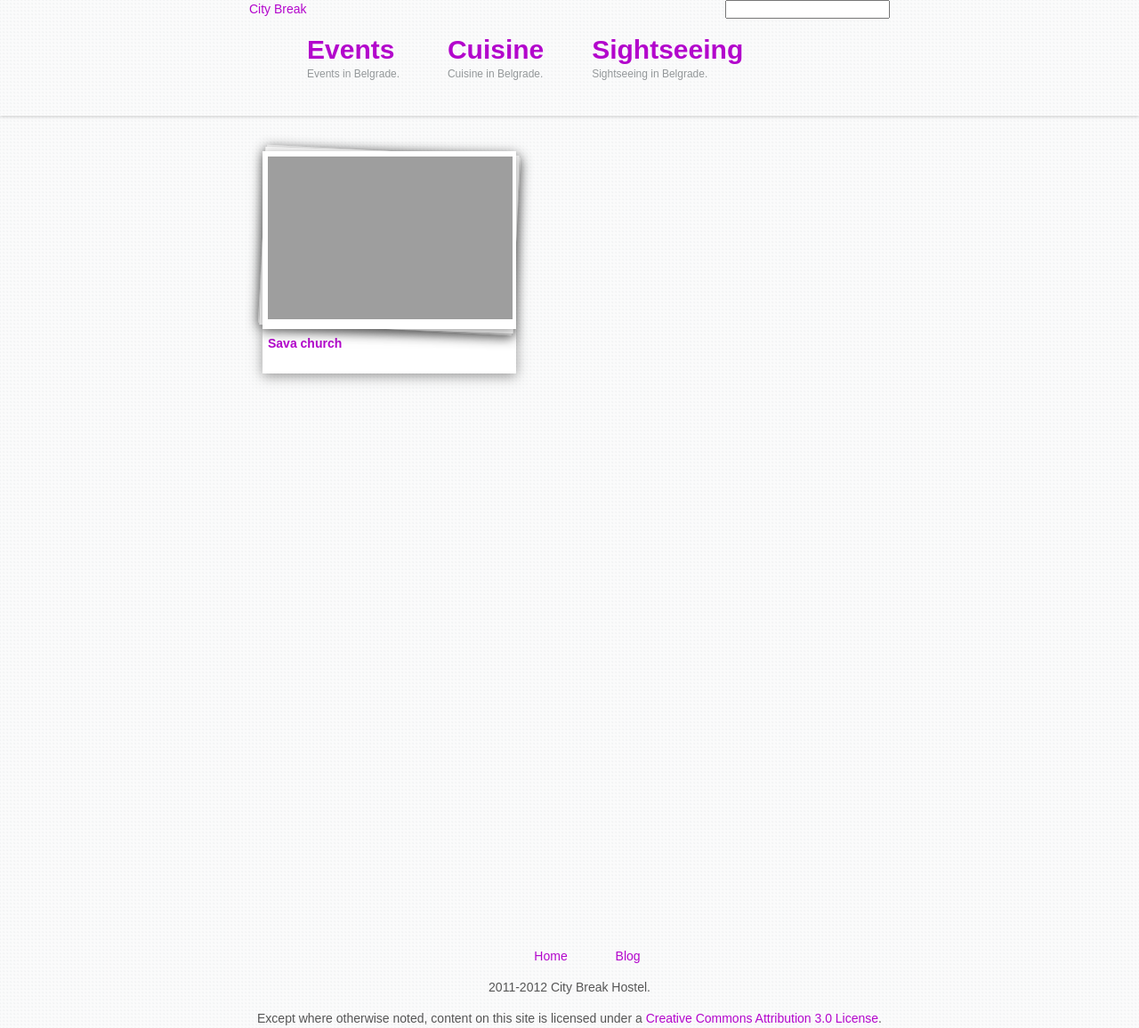
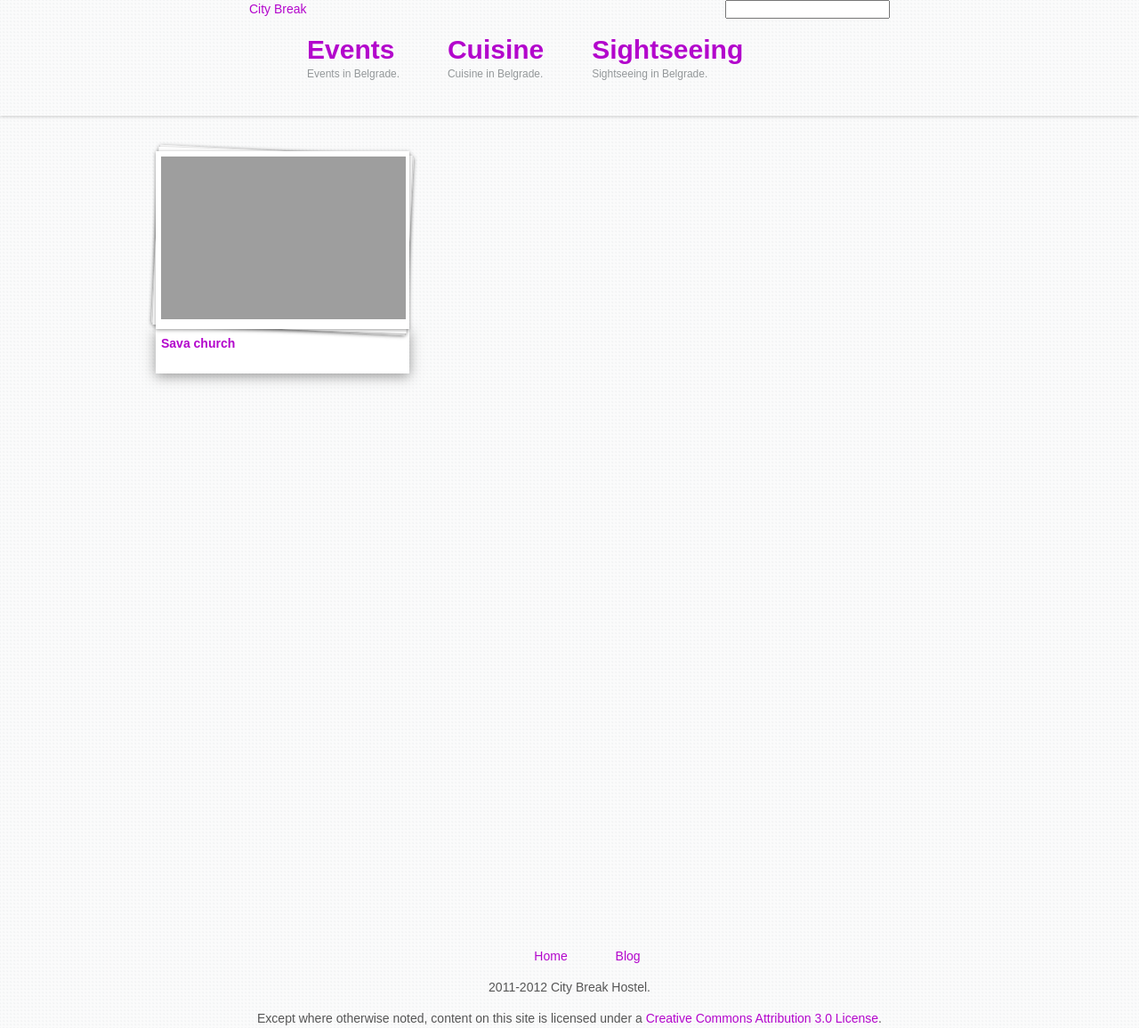
Before and after one commit to citybreak/citybreak.github.com, a Jekyll site: the page built from blog/sightseeing/index.html, in a window 1280 px wide. Shown: the whole page at 89% size. Built offline with Jekyll 4.4.1, drawn with Linux system fonts in a browser that asks for light colours; nearby versions of some CDN libraries; comment, search, counter and statistics services are not loaded; grey boxes are pictures that could not be loaded.

Commit message:
minor updates

```diff
--- a/app.css
+++ b/app.css
@@ -103,7 +103,9 @@
   margin: 0 auto;
 }
 
-html[data-page-type="events-page"] .page {
+html[data-page-type="events-page"] .page,
+html[data-page-type="cuisine-page"] .page,
+html[data-page-type="sightseeing-page"] .page {
   width: 960px;
 }
 
@@ -261,9 +263,9 @@
   background: #fff;
   border: 1px solid #fff;
   padding: 5px;
-  -moz-box-shadow: 0px 3px 13px rgba(51, 51, 51, 0.5);
-  -webkit-box-shadow: 0px 3px 13px rgba(51, 51, 51, 0.5);
-  box-shadow: 0px 3px 13px rgba(51, 51, 51, 0.5);
+  -moz-box-shadow: 0px 1px 4px rgba(51, 51, 51, 0.5);
+  -webkit-box-shadow: 0px 1px 4px rgba(51, 51, 51, 0.5);
+  box-shadow: 0px 1px 4px rgba(51, 51, 51, 0.5);
   width: 100%;
   height: 100%;
 }
```
Also changed, not shown: _posts/blog/sightseeing/2012-07-07-sava-church.md (+2 -2 lines), _includes/search-icon.svg (added).
